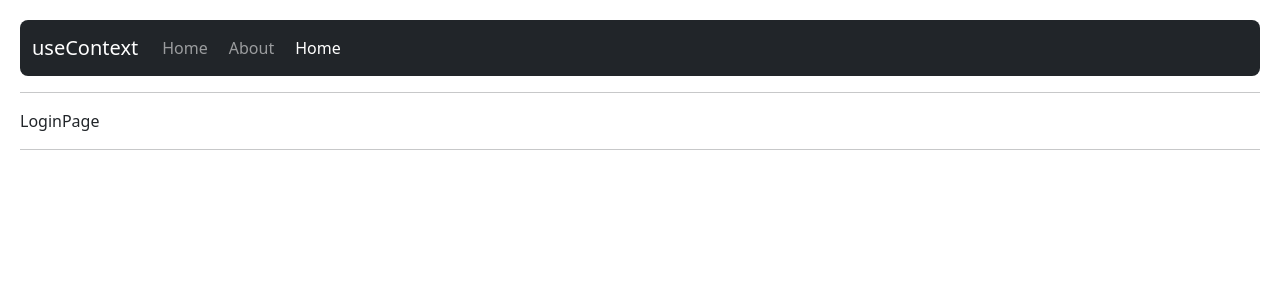
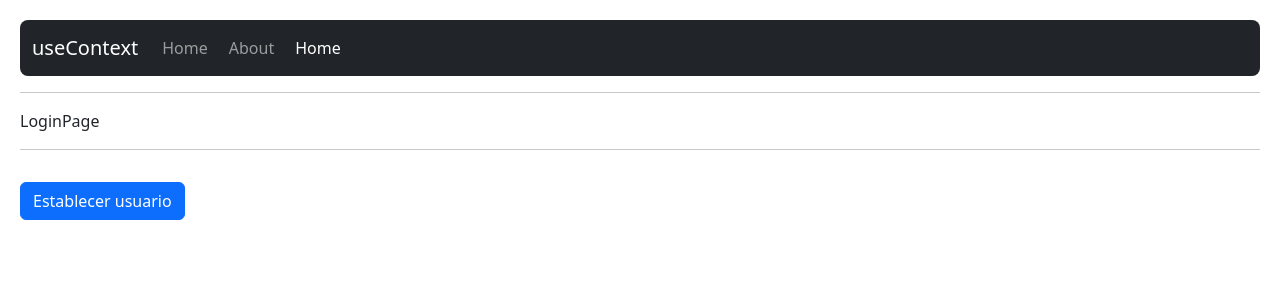
Before and after one commit to Epadrino/react-cero-a-experto, a React (Vite) app in the folder hook_app/: page /login in a window 1280 px wide. Shown: the top 300 px of the page. Built offline with nearby package versions, Linux system fonts and the light colour scheme.

Commit message:
user_provaider

```diff
--- a/hook_app/src/09-useContext/HomePage.jsx
+++ b/hook_app/src/09-useContext/HomePage.jsx
@@ -1,8 +1,15 @@
+import { useContext } from 'react';
+import { UserContex } from './context/userContex';
+
 export const HomePage = () => {
+	const { user } = useContext(UserContex);
+
 	return (
 		<>
-			<div>HomePage</div>
+			<div>HomePage {user?.name}</div>
 			<hr />
+
+			<pre>{JSON.stringify(user, null, 3)}</pre>
 		</>
 	);
 };
--- a/hook_app/src/09-useContext/LoginPage.jsx
+++ b/hook_app/src/09-useContext/LoginPage.jsx
@@ -1,8 +1,22 @@
+import { useContext } from 'react';
+import { UserContex } from './context/userContex';
+
 export const LoginPage = () => {
+	const { user, setUser, usuario } = useContext(UserContex);
+
 	return (
 		<>
 			<div>LoginPage</div>
 			<hr />
+
+			<pre>{JSON.stringify(user, null, 3)}</pre>
+
+			<button
+				className='btn btn-primary'
+				onClick={() => setUser(usuario)}
+			>
+				Establecer usuario
+			</button>
 		</>
 	);
 };
--- a/hook_app/src/09-useContext/context/UserProvider.jsx
+++ b/hook_app/src/09-useContext/context/UserProvider.jsx
@@ -1,14 +1,15 @@
-import React from 'react';
+import React, { useState } from 'react';
 import { UserContex } from './userContex';
 
-const user = {
+const usuario = {
 	id: 123,
 	name: 'Eduardo Padrino',
 	email: 'epadrinoa@gmail.com',
 };
 export const UserProvider = ({ children }) => {
+	const [user, setUser] = useState();
 	return (
-		<UserContex.Provider value={{ hola: 'Mundo' }}>
+		<UserContex.Provider value={{ user, setUser, usuario }}>
 			{children}
 		</UserContex.Provider>
 	);
```
